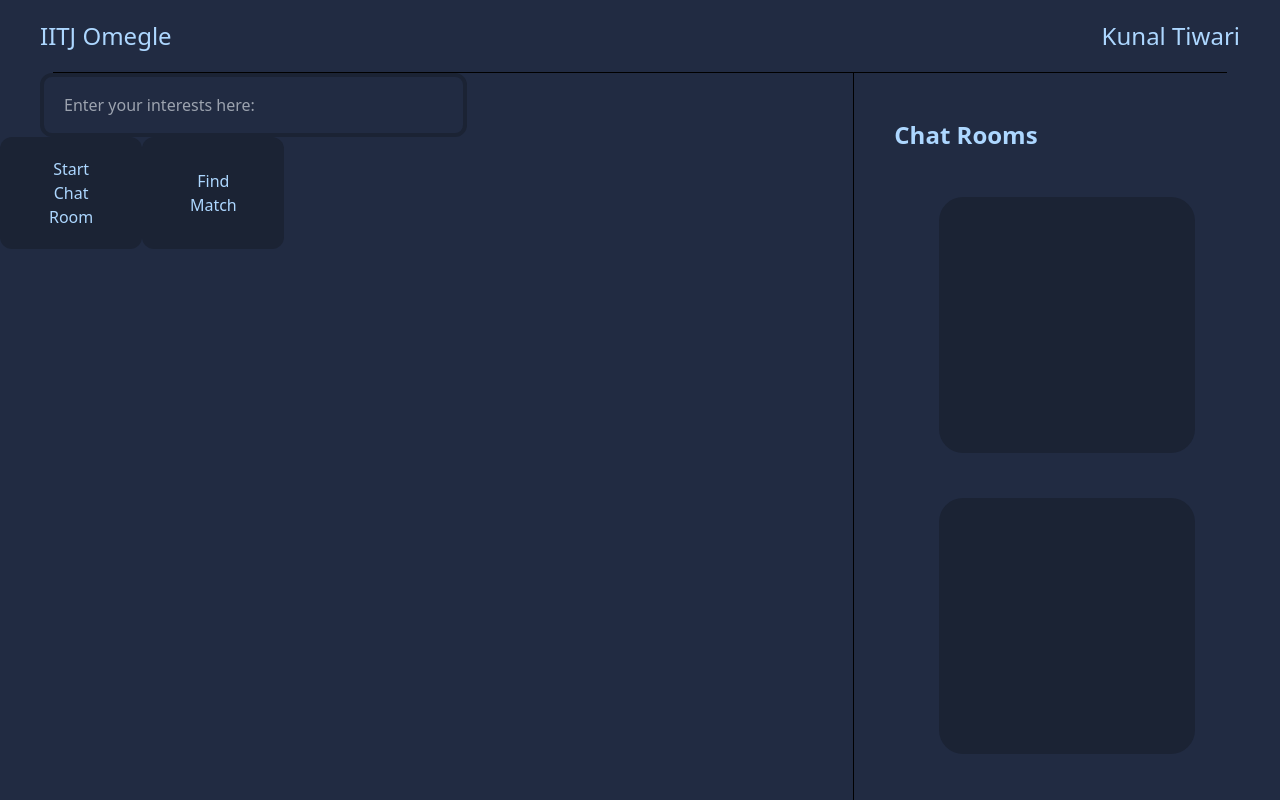
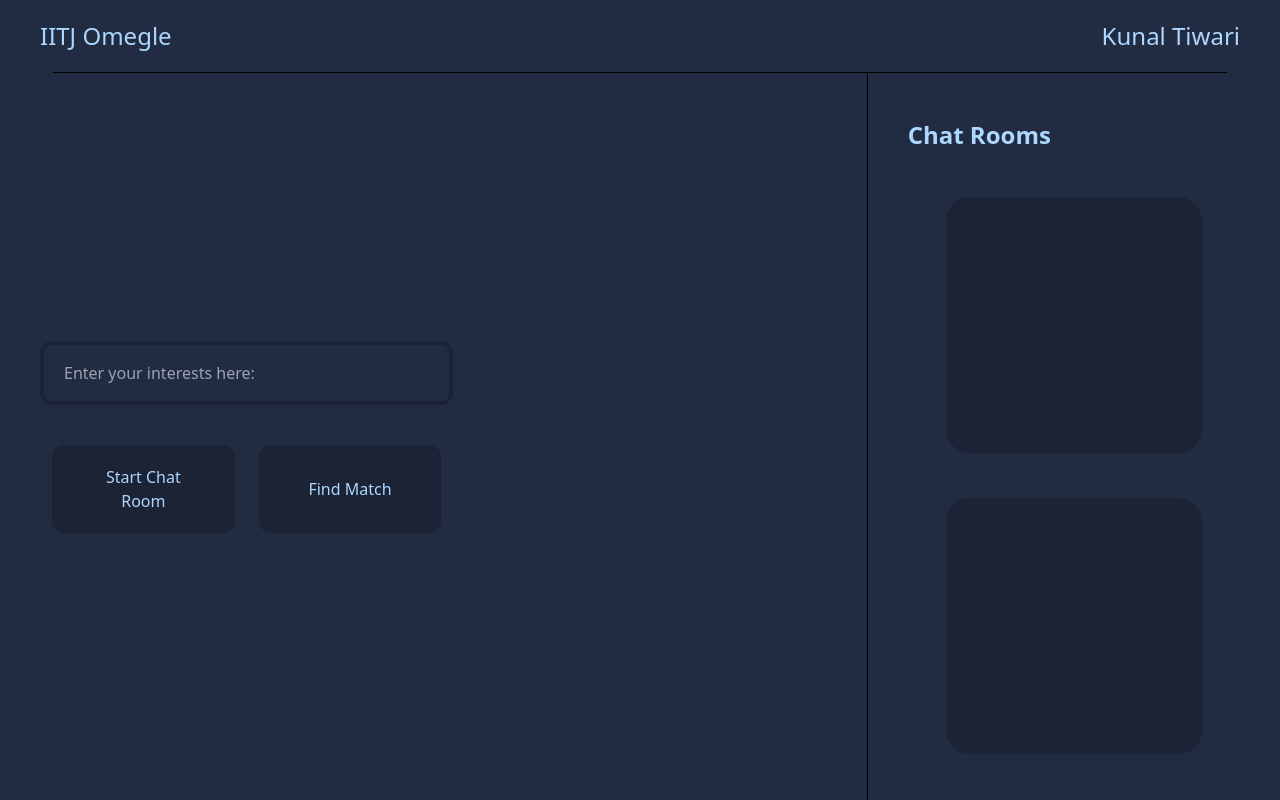
Before and after one commit to kunal-gg/iitj-omegle, a Next.js app: page / in a window 1280 px wide. Built offline with nearby package versions, Linux system fonts and the light colour scheme.

Commit message:
added final touches

```diff
--- a/pages/index.tsx
+++ b/pages/index.tsx
@@ -12,13 +12,14 @@ export default function Home() {
       </section>
       <hr className='w-11/12 m-auto'/>
       <section className='flex w-screen h-full'>
-        <div className='w-2/3 h-full flex flex-col'>
-          <input type="text" className='bg-primary border-secondary border-4 w-1/2 h-16 px-5 text-primary-text mx-10 rounded-xl' placeholder='Enter your interests here:'/>
-          <div className='w-1/3 flex flex-row'>
-          <button className='w-full text-[#add7ff] bg-secondary px-10 py-5 rounded-xl'>Start Chat Room</button>
-          <button className='w-full text-[#add7ff] bg-secondary px-10 py-5 rounded-xl'>Find Match</button>
+        <div className='w-2/3 h-full flex justify-start items-center  ml-10'>
+        <div className='flex flex-col w-1/2 '>
+          <input type="text" className='my-10 bg-primary border-secondary border-4 w-full h-16 px-5 text-primary-text rounded-xl ' placeholder='Enter your interests here:'/>
+          <div className='w-full flex flex-row mb-10'>
+          <button className='basis-1/2 mx-3  text-[#add7ff] bg-secondary px-10 py-5 rounded-xl'>Start Chat Room</button>
+          <button className='basis-1/2 mx-3 text-[#add7ff] bg-secondary px-10 py-5 rounded-xl'>Find Match</button>
           </div>
-
+        </div>
         </div>
         <div className='border-l border-white w-1/3 h-full flex flex-col justify-evenly items-center'>
           <h1 className='text-[#add7ff] text-2xl self-start px-10 font-bold'>Chat Rooms</h1>
```
